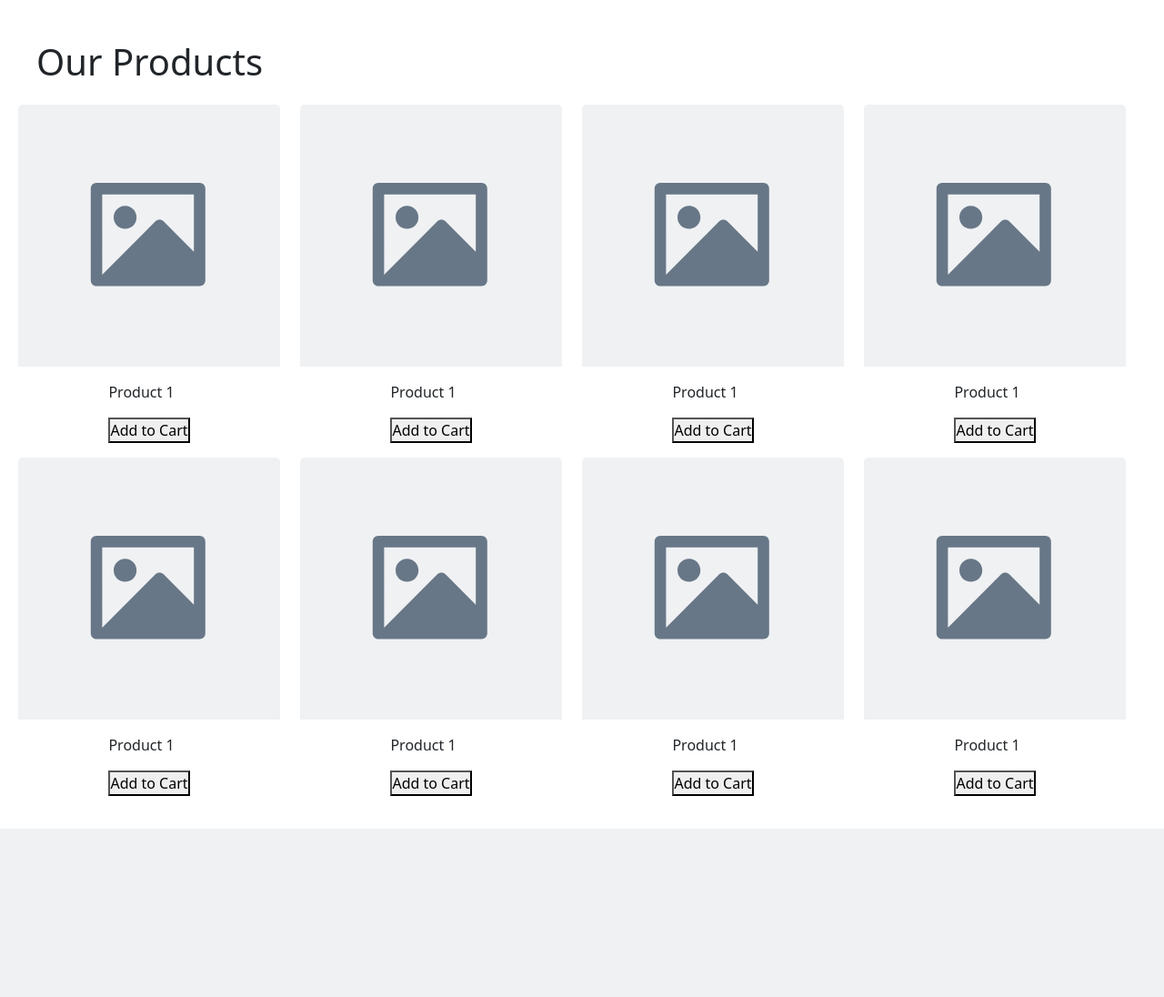
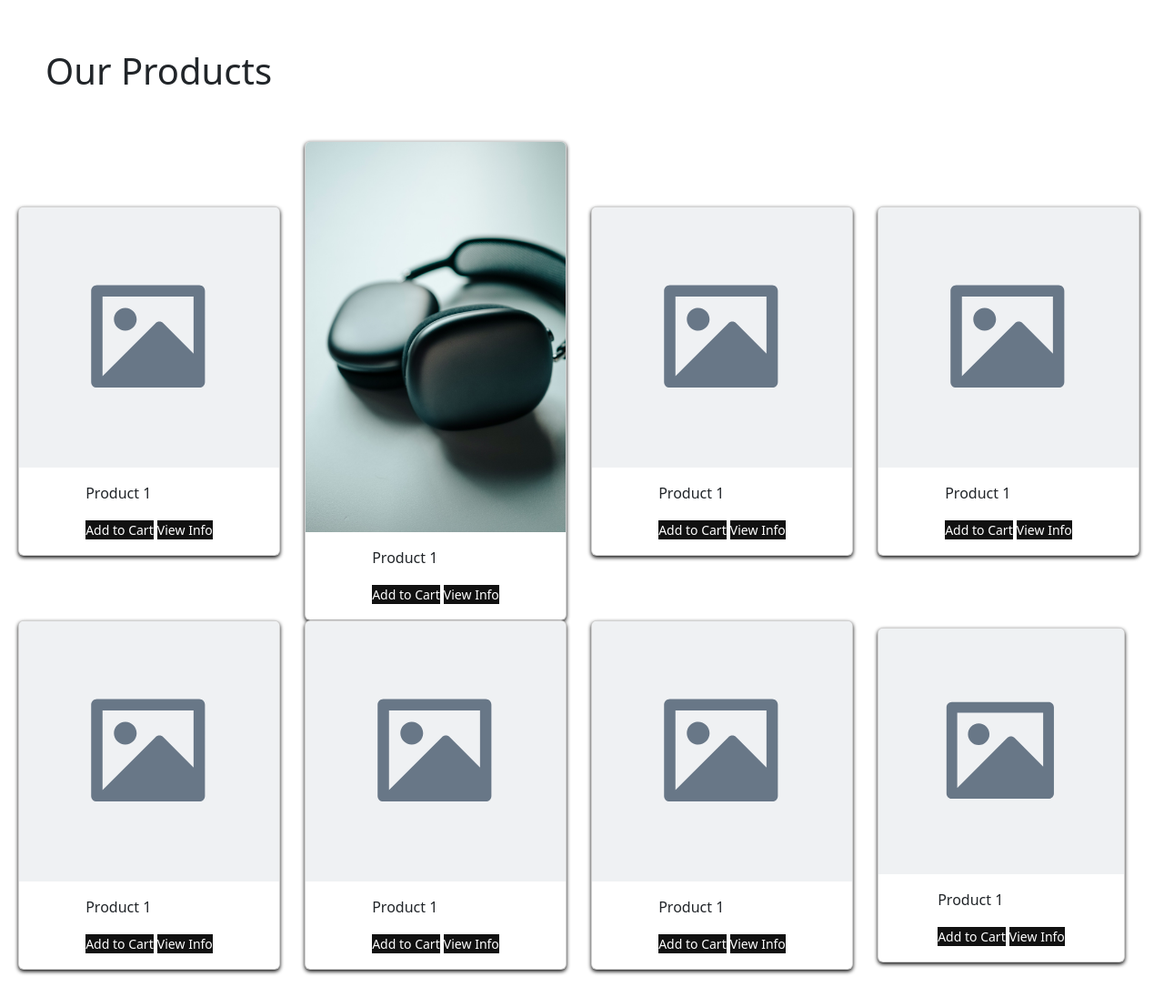
Before and after one commit to Liam-Reeves/Reevion-E-Commerce-, a Django app: page /product/ in a window 1280 px wide. Shown: the whole page at 91% size. Before the commit the page ends 911 px from the top, so only its background shows below. Run offline with Django 5.2, Linux system fonts and the light colour scheme.

Commit message:
added images

```diff
--- a/product/templates/product_list.html
+++ b/product/templates/product_list.html
@@ -18,6 +18,15 @@
                     <div class="card-body">
                       <p class="card-text">Product 1</p>
                       <button>Add to Cart</button>
+                      <button>View Info</button>
+                    </div>
+                </div>
+                <div class="card" style="width: 18rem;">
+                    <img src="{% static 'assets/p9.jpg' %}" class="card-img-top" alt="...">
+                    <div class="card-body">
+                      <p class="card-text">Product 1</p>
+                      <button>Add to Cart</button>
+                      <button>View Info</button>
                     </div>
                 </div>
                 <div class="card" style="width: 18rem;">
@@ -25,6 +34,7 @@
                     <div class="card-body">
                       <p class="card-text">Product 1</p>
                       <button>Add to Cart</button>
+                      <button>View Info</button>
                     </div>
                 </div>
                 <div class="card" style="width: 18rem;">
@@ -32,6 +42,7 @@
                     <div class="card-body">
                       <p class="card-text">Product 1</p>
                       <button>Add to Cart</button>
+                      <button>View Info</button>
                     </div>
                 </div>
                 <div class="card" style="width: 18rem;">
@@ -39,6 +50,7 @@
                     <div class="card-body">
                       <p class="card-text">Product 1</p>
                       <button>Add to Cart</button>
+                      <button>View Info</button>
                     </div>
                 </div>
                 <div class="card" style="width: 18rem;">
@@ -46,6 +58,7 @@
                     <div class="card-body">
                       <p class="card-text">Product 1</p>
                       <button>Add to Cart</button>
+                      <button>View Info</button>
                     </div>
                 </div>
                 <div class="card" style="width: 18rem;">
@@ -53,20 +66,15 @@
                     <div class="card-body">
                       <p class="card-text">Product 1</p>
                       <button>Add to Cart</button>
+                      <button>View Info</button>
                     </div>
                 </div>
-                <div class="card" style="width: 18rem;">
+                <div class="card" style="width: 17rem;">
                     <img src="{% static 'assets/placeholder.svg' %}" class="card-img-top" alt="...">
                     <div class="card-body">
                       <p class="card-text">Product 1</p>
                       <button>Add to Cart</button>
-                    </div>
-                </div>
-                <div class="card" style="width: 18rem;">
-                    <img src="{% static 'assets/placeholder.svg' %}" class="card-img-top" alt="...">
-                    <div class="card-body">
-                      <p class="card-text">Product 1</p>
-                      <button>Add to Cart</button>
+                      <button>View Info</button>
                     </div>
                 </div>
             </div>
--- a/static/css/product.css
+++ b/static/css/product.css
@@ -8,28 +8,46 @@ body{
     font-family: "Nunito Sans", serif;
 }
 .product-container{
-    padding: 20px 20px ;
+   margin-bottom: 30px;
 
 }
 .product-container h1{
-    margin: 20px 20px;
+    margin: 50px 50px;
     text-align: justify;
     line-height: normal;
 }
 .product-card-container{
     display: grid;
     grid-template-columns: repeat(4, 1fr);
-
+    align-items: center;
+    margin-left: 20px;
 }
 .product-card-container .card{
     align-items: center;
-    border: none;
-
+    box-shadow: 0 2px 4px #0b0b0b;
     transition: all 0.5s ease-in-out;
 
 }
 .product-card-container .card:hover{
     transform: translateY(-10px);
-    box-shadow: 0px 4px 4px 4px 3;
+
 
 }
+.product-card-container .card .card-body button{
+    background: #111111;
+    color: #fff;
+    font-size: 14px;
+    border: none;
+    transition: 0.5s ease-in-out;
+    gap: 20px
+}
+.product-card-container .card .card-body button:hover{
+    background: #fff;
+    color: #111111;
+    transform: translateY(-5px);
+    border: 1px solid #ccc;
+
+}
+product-card-container .card img{
+    object-fit: contain;
+}
```
